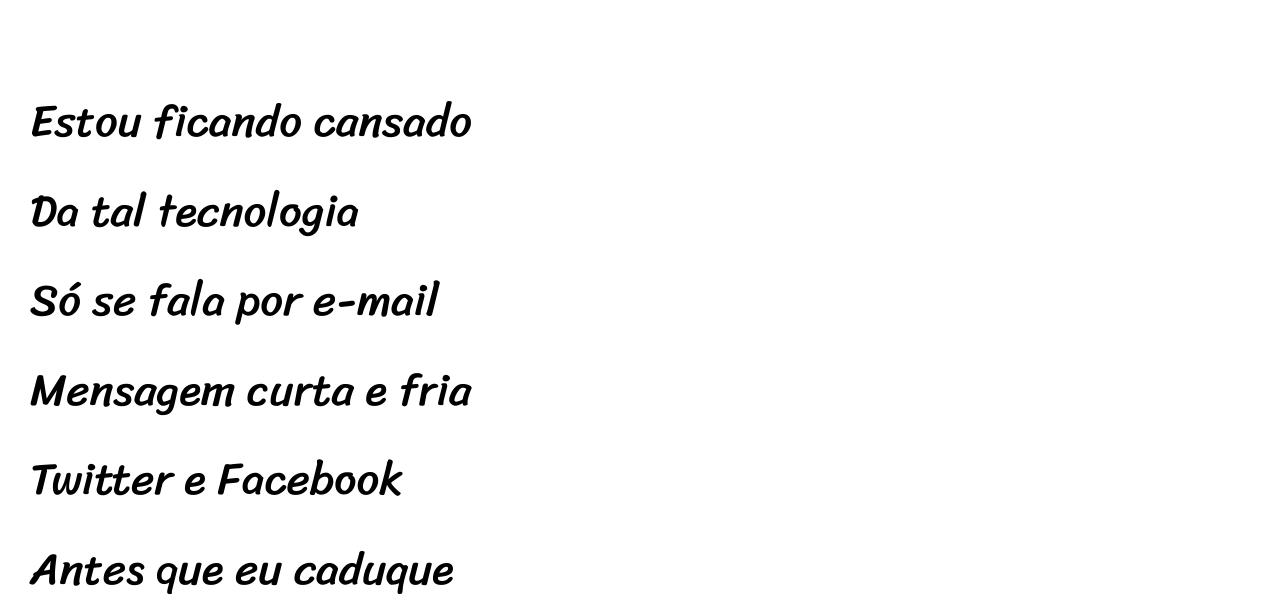
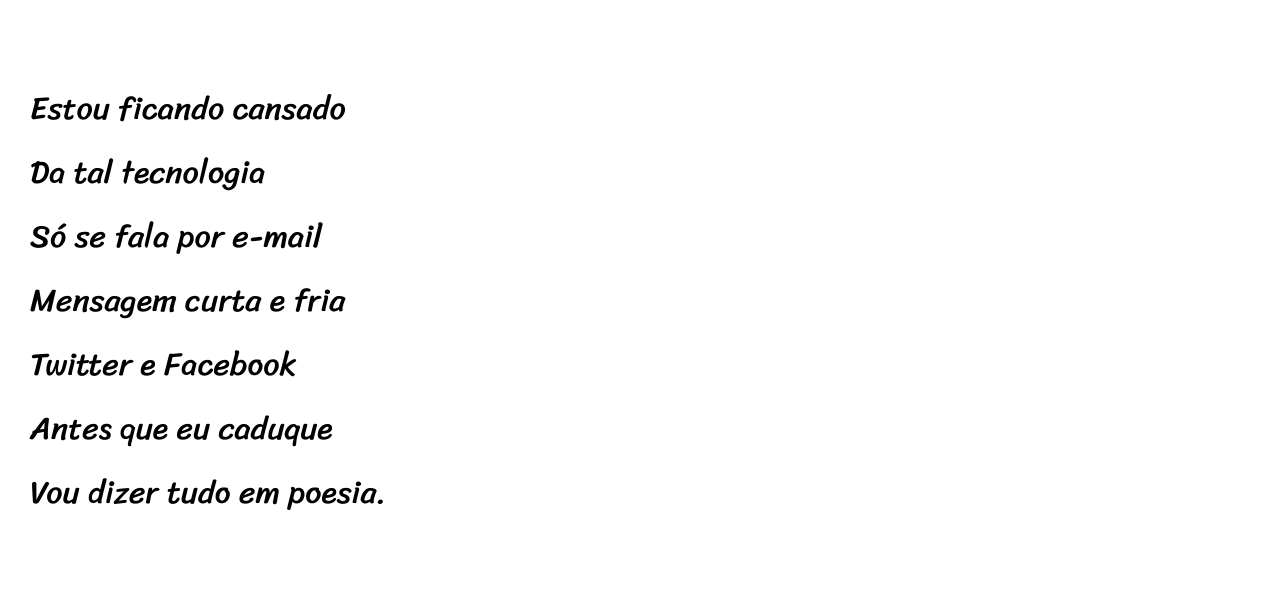
Before and after one commit to TiagoSoaresCavalcante/projeto-cordel, a plain HTML site: page index.html in a window 1280 px wide. Shown: the part 210-806 px from the top of the page. Drawn offline with Linux system fonts and the light colour scheme.

Commit message:
Atualizado

```diff
--- a/index.html
+++ b/index.html
@@ -3,7 +3,7 @@
 <head>
     <meta charset="UTF-8">
     <meta name="viewport" content="width=device-width, initial-scale=1.0">
-    <title>Document</title>
+    <title>Cordel Moderno</title>
     <link rel="stylesheet" href="src/css/estilo.css">
 </head>
 <body>
--- a/src/css/estilo.css
+++ b/src/css/estilo.css
@@ -57,7 +57,7 @@
     padding-left: 30px;
     line-height: 2em;
     font-family: var(--fonte3);
-    font-size: 3.5vw;
+    font-size: 2.5vw;
 
 
 }
```
